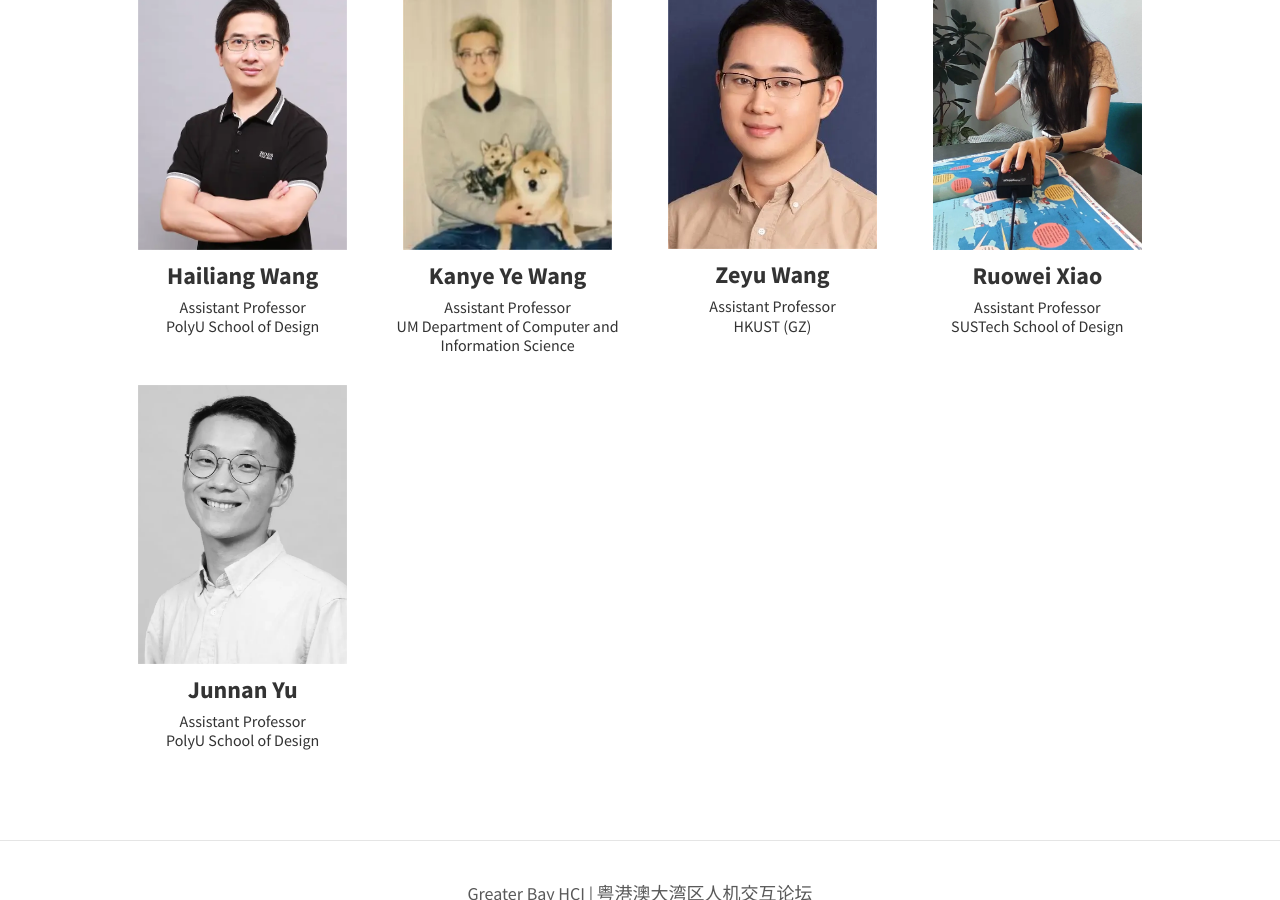
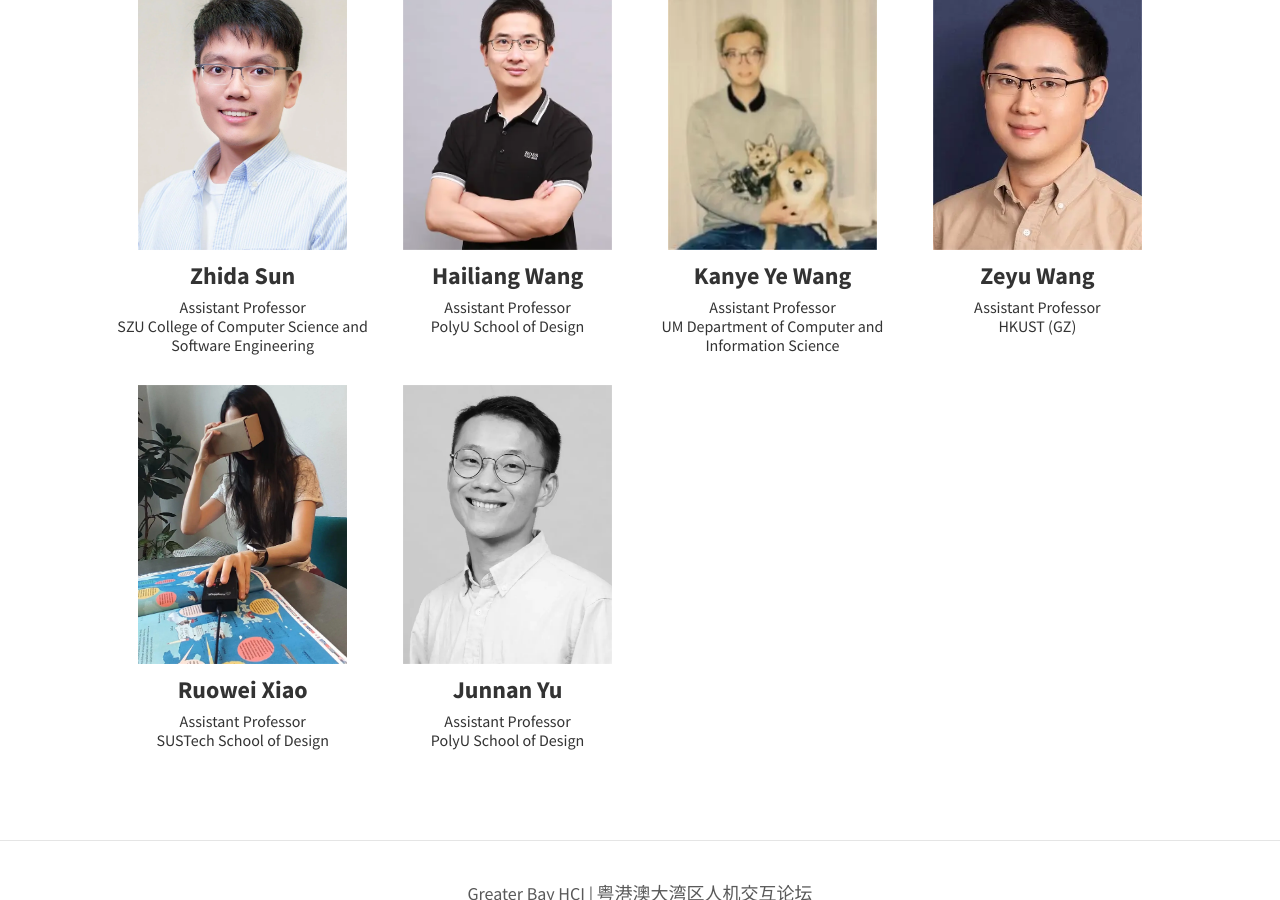
Before and after one commit to Immersive-Design-Group/GBAHCI, a Jekyll site: the page built from pages/faculty.md, in a window 1280 px wide and 900 px high, scrolled down 2628 px. Built offline with Jekyll 4.4.1, drawn with Linux system fonts in a browser that asks for light colours; a script that is not in the unit is left out.

Commit message:
Update Faculty

```diff
--- a/pages/faculty.md
+++ b/pages/faculty.md
@@ -31,6 +31,9 @@ position: 2
     </div>
     <div class="logo-react-grid-item">
         <img src="\assets\img\SYSU.webp" alt="faculty" />
+    </div>
+    <div class="logo-react-grid-item">
+        <img src="\assets\img\SZU.webp" alt="faculty" />
     </div>
 </div>
 
@@ -216,6 +219,15 @@ position: 2
         </p>
     </div>
     <div class="figure-grid-item">
+        <a href="https://zhdsun.github.io/" target="_blank"  class="image">
+        <img src="\faculty\zhida.webp" alt="faculty" />
+        </a>
+        <p class="image-caption">
+            <strong>Zhida Sun</strong><br/>
+            <span class="details">Assistant Professor<br/>SZU College of Computer Science and Software Engineering</span>
+        </p>
+    </div>
+    <div class="figure-grid-item">
         <a href="https://www.hailiang-design.com/" target="_blank"  class="image">
         <img src="\faculty\hailiang.webp" alt="faculty" />
         </a>
```
Also changed, not shown: index.md (+3 -0 lines), pages/about.md (+3 -0 lines), assets/img/SZU.webp (added), faculty/zhida.webp (added).
